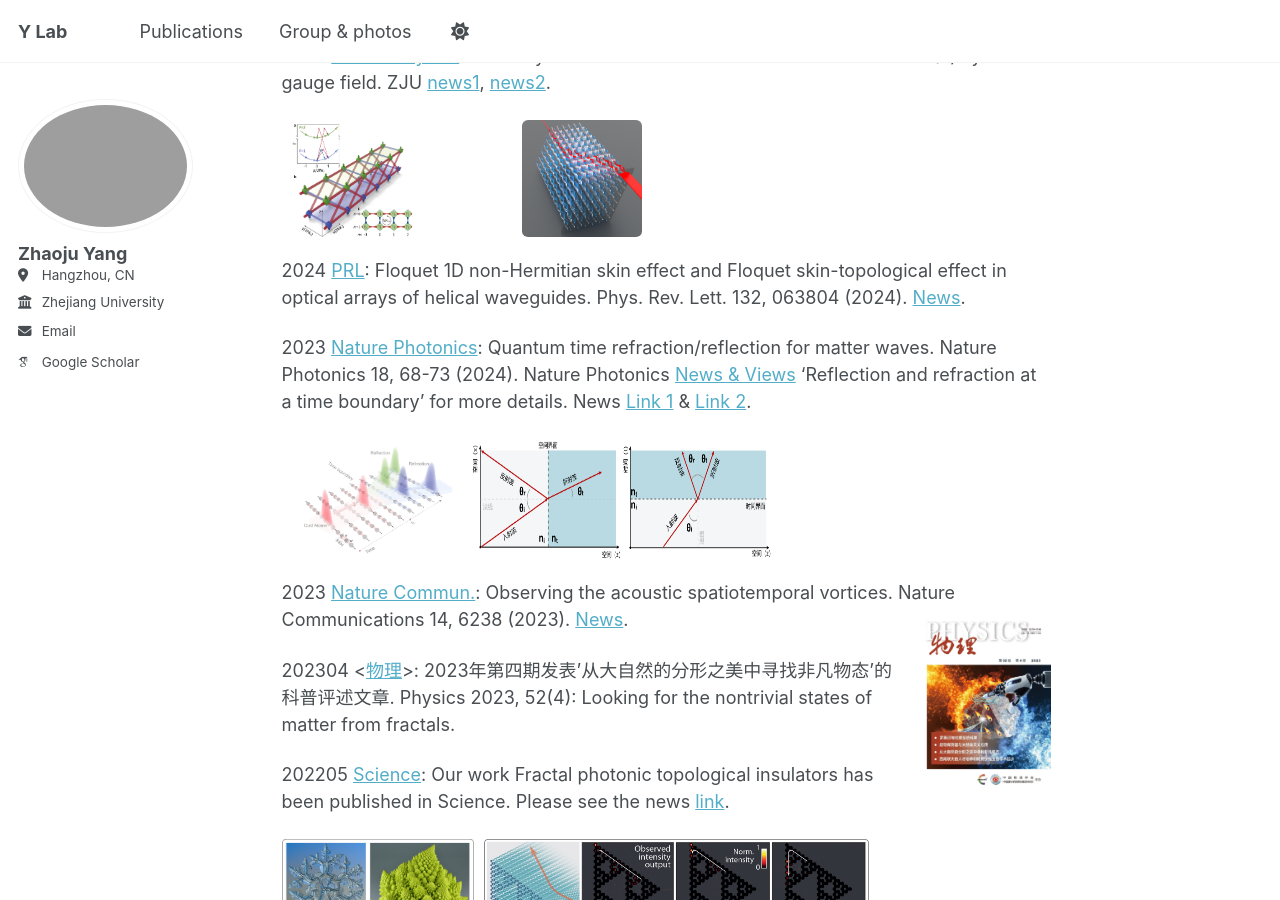
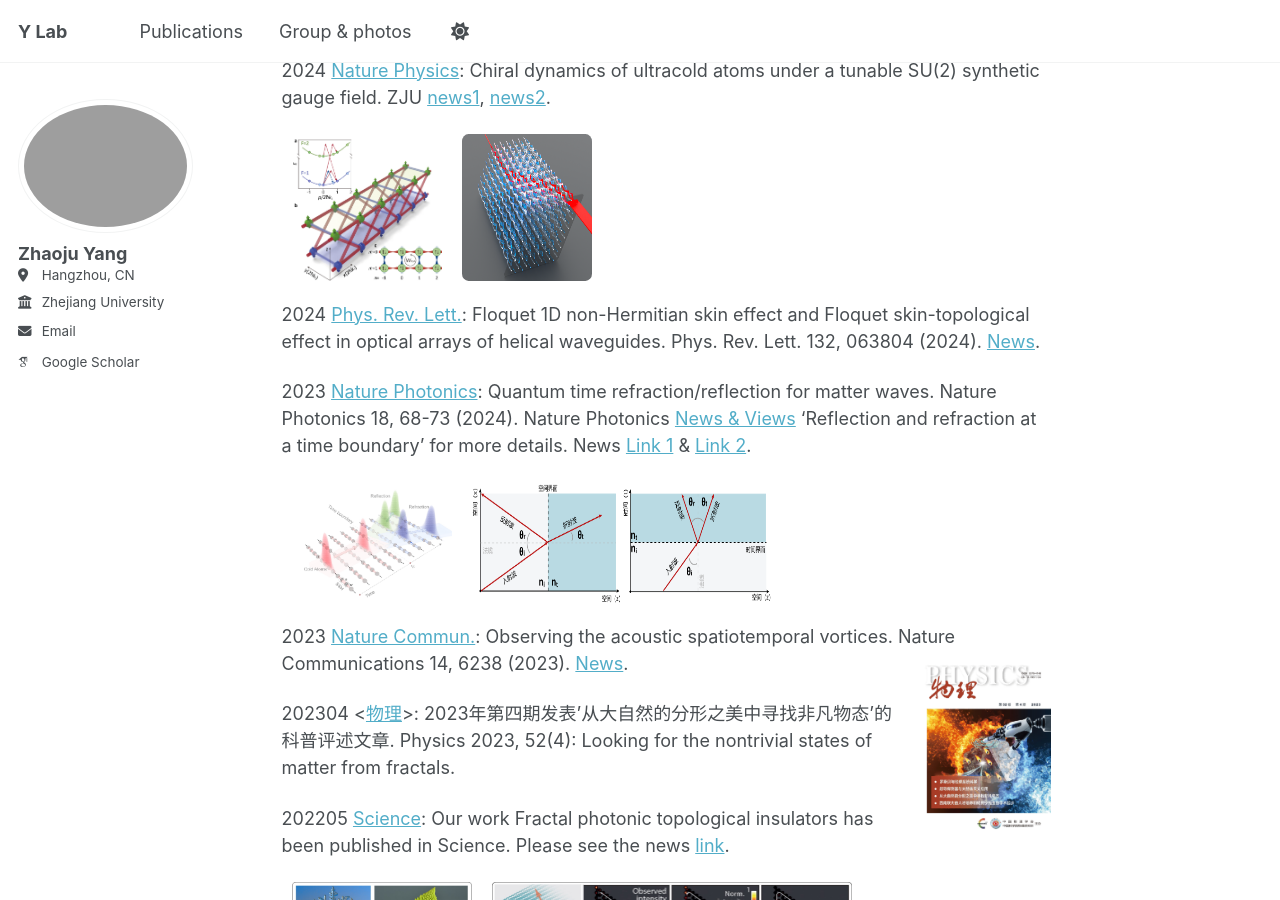
Before and after one commit to zhaojuyang/zhaojuyang.github.io, a Jekyll site: the page built from _pages/about.md, in a window 1280 px wide and 900 px high, scrolled down 1155 px. Built offline with Jekyll 4.4.1, drawn with Linux system fonts in a browser that asks for light colours; some web fonts are replaced.

Commit message:
Update about.md

```diff
--- a/_pages/about.md
+++ b/_pages/about.md
@@ -36,7 +36,7 @@ News
 ======
 2026 [Nature Commun.](https://www.nature.com/articles/s41467-026-68293-8): Quantum boomerang effect of light.
 <div style="display: flex; gap: 10px; margin-top: 10px; margin-bottom: 10px;">
-  <img src="/files/img/2026QBE.png" alt="QBE" style="width: 25%"/>
+  <img src="/files/img/2026QBE.png" alt="QBE" style="float: right; width: 200px; margin-left: 10px; margin-bottom: 10px; border-radius:1%;"/>
   <!-- <img src="/files/img/2024nonabelian.png" alt="2024nphys" style="width: 25%"/> -->
 </div>
 
@@ -44,17 +44,17 @@ News
 
 <!-- <img src="/files/img/2024nonabelian.png" alt="2024nphys" style="float: right; width: 150px; margin-left: 20px; margin-bottom: 10px;"> -->
 2024 [Nature Physics](https://www.nature.com/articles/s41567-024-02644-4): Chiral dynamics of ultracold atoms under a tunable SU(2) synthetic gauge field. ZJU [news1](https://mp.weixin.qq.com/s/UmNhIYGsmS2ypfKns5Vu-w), [news2](https://mp.weixin.qq.com/s/UmNhIYGsmS2ypfKns5Vu-w).
-<div style="display: flex; gap: 100px; margin-top: 10px; margin-bottom: 10px;">
-  <img src="/files/img/2024nonabelian.png" alt="2024nphys" style="float: right; width: 120px; margin-left: 10px; margin-bottom: 10px; border-radius:1%;"/>
-  <img src="/files/img/2024Floquet_skin.png" alt="2024prl" style="float: right; width: 120px; margin-left: 10px; margin-bottom: 10px; border-radius:5%;"/>
+<div style="display: flex; gap: 10px; margin-top: 10px; margin-bottom: 10px;">
+  <img src="/files/img/2024nonabelian.png" alt="2024nphys" style="float: right; width: 150px; margin-left: 10px; margin-bottom: 10px; border-radius:1%;"/>
+  <img src="/files/img/2024Floquet_skin.png" alt="2024prl" style="float: right; width: 130px; margin-left: 10px; margin-bottom: 10px; border-radius:5%;"/>
 </div>
 <!-- <img src="/files/img/2024Floquet_skin.png" alt="2024prl" style="float: right; width: 150px; margin-left: 10px; margin-bottom: 10px; border-radius:5%;"> -->
 
-2024 [PRL](https://journals.aps.org/prl/pdf/10.1103/PhysRevLett.132.063804): Floquet 1D non-Hermitian skin effect and Floquet skin-topological effect in optical arrays of helical waveguides. Phys. Rev. Lett. 132, 063804 (2024). [News](http://physics.zju.edu.cn/2024/0216/c69694a2877676/page.htm).
+2024 [Phys. Rev. Lett.](https://journals.aps.org/prl/pdf/10.1103/PhysRevLett.132.063804): Floquet 1D non-Hermitian skin effect and Floquet skin-topological effect in optical arrays of helical waveguides. Phys. Rev. Lett. 132, 063804 (2024). [News](http://physics.zju.edu.cn/2024/0216/c69694a2877676/page.htm).
 
 2023 [Nature Photonics](https://doi.org/10.1038/s41566-023-01290-1): Quantum time refraction/reflection for matter waves. Nature Photonics 18, 68-73 (2024). Nature Photonics [News & Views](https://www.nature.com/articles/s41566-023-01343-5) ‘Reflection and refraction at a time boundary' for more details. News [Link 1](https://mp.weixin.qq.com/s/yp0b0pHG16GrQuMC64RWfg) & [Link 2](http://physics.zju.edu.cn/2023/0919/c69694a2803717/page.htm).
 <div style="display: flex; gap: 10px; margin-top: 10px; margin-bottom: 10px;">
-  <img src="/files/img/2023TimeR.png" alt="TimeR1" style="float: right; width: 160px; margin-left: 10px; margin-bottom: 10px; border-radius:1%;"/>
+  <img src="/files/img/2023TimeR.png" alt="TimeR1" style="float: right; width: 160px; margin-left: 10px; margin-bottom: 10px; border-radius:5%;"/>
   <img src="/files/img/2023TimeR2.png" alt="TimeR2" style="float: right; width: 300px; margin-left: 10px; margin-bottom: 10px; border-radius:1%;"/>
 </div>
 
@@ -66,8 +66,8 @@ News
 
 202205 [Science](https://www.science.org/doi/10.1126/science.abm2842): Our work Fractal photonic topological insulators has been published in Science. Please see the news [link](http://physics.zju.edu.cn/2022/0524/c69694a2553807/page.htm).
 <div style="display: flex; gap: 10px; margin-top: 8px; margin-bottom: 10px;">
-  <img src="/files/img/2022Science_fractal_Fig News 1.jpg" alt="fractal1" style="width: 25%;"/>
-  <img src="/files/img/2022Science_fractal_Fig News 2.jpg" alt="fractal2" style="width: 50%;"/>
+  <img src="/files/img/2022Science_fractal_Fig News 1.jpg" alt="fractal1" style="float: right; width: 180px; margin-left: 10px; margin-bottom: 10px; border-radius:1%;"/>
+  <img src="/files/img/2022Science_fractal_Fig News 2.jpg" alt="fractal2" style="float: right; width: 360px; margin-left: 10px; margin-bottom: 10px; border-radius:1%;"/>
 </div>
 
 202009 Excited by many great minds, I am now in an exponential decay into a normalized ground state.
```
